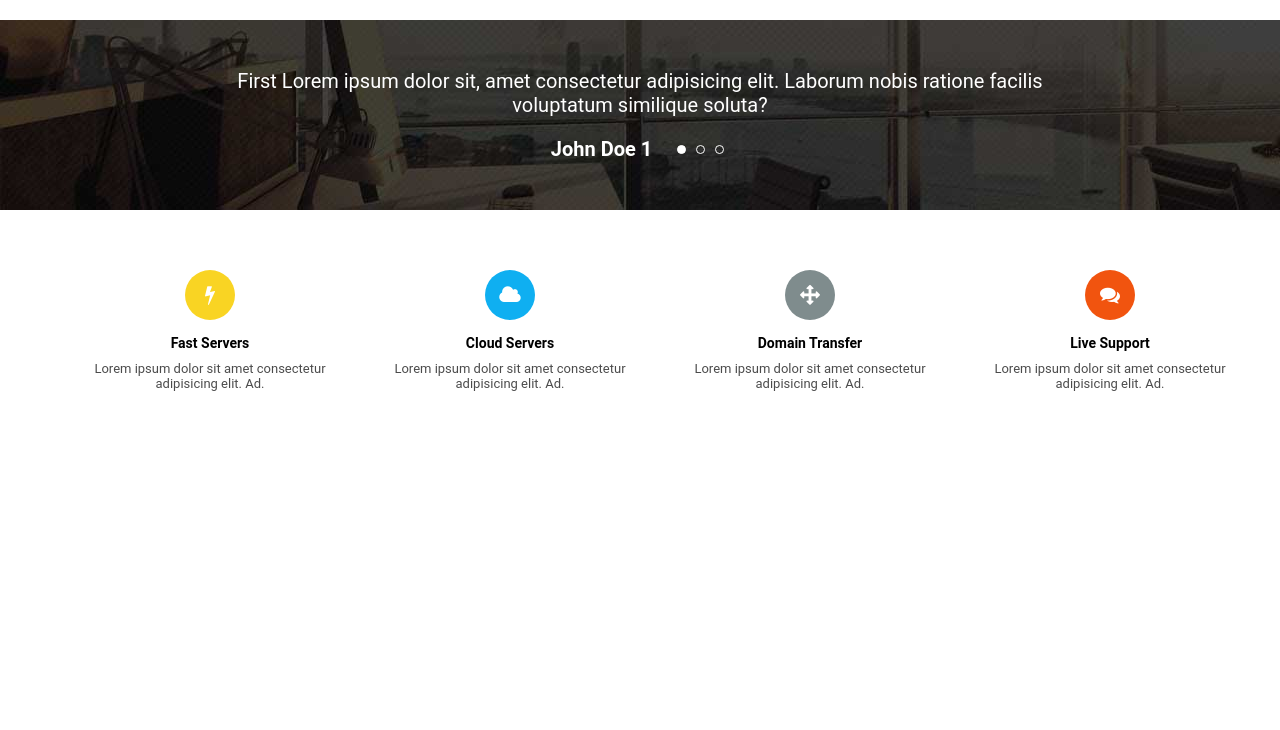
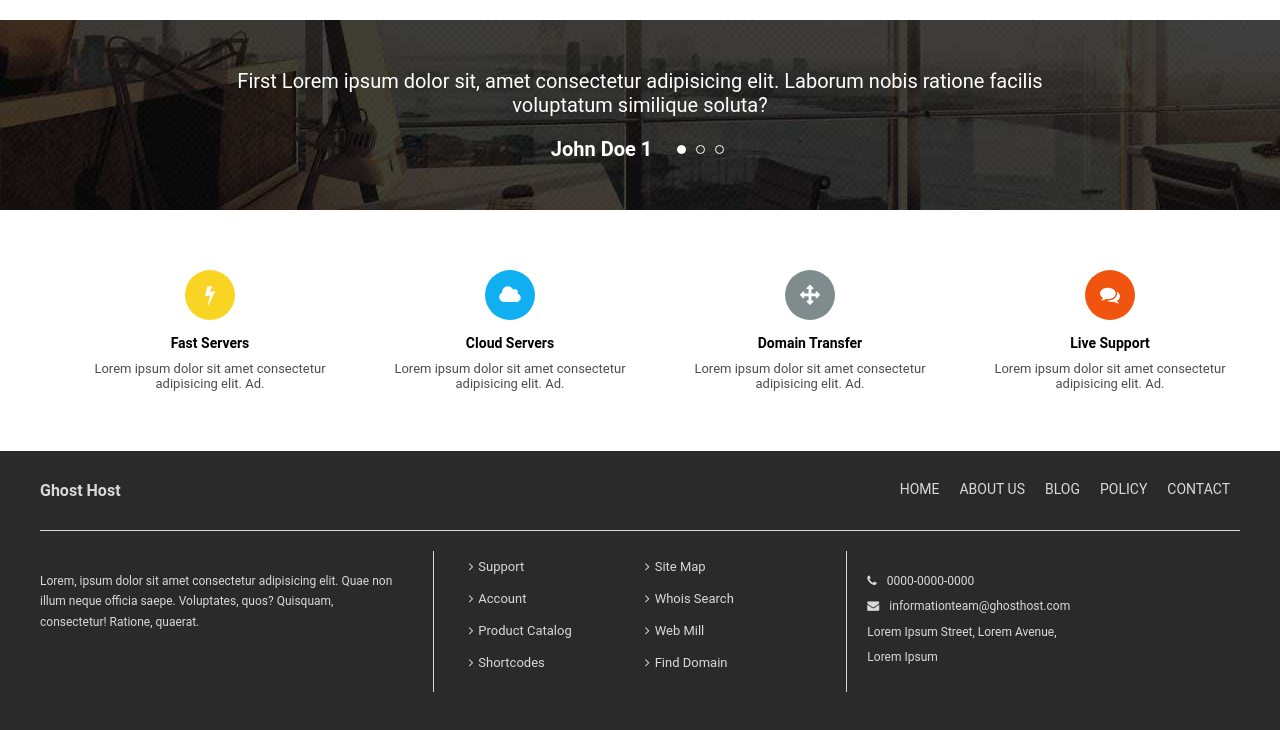
Before and after one commit to adherents/sass-practice, a website: page public/index.html in a window 1280 px wide. Shown: the part 2304-3034 px from the top of the page. Before the commit the page ends 2755 px from the top, so only its background shows below. Drawn offline with Linux system fonts and the light colour scheme.

Commit message:
footer block

```diff
--- a/public/index.html
+++ b/public/index.html
@@ -369,6 +369,59 @@
                 </div>
             </div>
         </section>
+        <footer class="footer">
+            <div class="footer__header view-port">
+                <div class="footer__brand">Ghost Host</div>
+                <div class="footer__nav">
+                    <li class="nav__item"><a href="#" class="nav__link">HOME</a></li>
+                    <li class="nav__item"><a href="#" class="nav__link">ABOUT US</a></li>
+                    <li class="nav__item"><a href="#" class="nav__link">BLOG</a></li>
+                    <li class="nav__item"><a href="#" class="nav__link">POLICY</a></li>
+                    <li class="nav__item"><a href="#" class="nav__link">CONTACT</a></li>
+                </div>
+            </div>
+            <div class="footer__content view-port">
+                <div class="footer__block footer__text">
+                    Lorem, ipsum dolor sit amet consectetur adipisicing elit. Quae non illum neque officia saepe. Voluptates, quos? Quisquam, consectetur! Ratione, quaerat.
+                </div>
+                <div class="footer__block footer__map">
+                    <ul class="footer__list">
+                        <li class="list__item">
+                            <i class="fa fa-angle-right list__icon"></i><a href="#" class="list__link">Support</a>
+                        </li>
+                        <li class="list__item">
+                            <i class="fa fa-angle-right list__icon"></i><a href="#" class="list__link">Account</a>
+                        </li>
+                        <li class="list__item">
+                            <i class="fa fa-angle-right list__icon"></i><a href="#" class="list__link">Product Catalog</a>
+                        </li>
+                        <li class="list__item">
+                            <i class="fa fa-angle-right list__icon"></i><a href="#" class="list__link">Shortcodes</a>
+                        </li>
+                    </ul>
+                    <ul class="footer__list">
+                        <li class="list__item">
+                            <i class="fa fa-angle-right list__icon"></i><a href="#" class="list__link">Site Map</a>
+                        </li>
+                        <li class="list__item">
+                            <i class="fa fa-angle-right list__icon"></i><a href="#" class="list__link">Whois Search</a>
+                        </li>
+                        <li class="list__item">
+                            <i class="fa fa-angle-right list__icon"></i><a href="#" class="list__link">Web Mill</a>
+                        </li>
+                        <li class="list__item">
+                            <i class="fa fa-angle-right list__icon"></i><a href="#" class="list__link">Find Domain</a>
+                        </li>
+                    </ul>
+                </div>
+                <div class="footer__block footer__contact">
+                    <p class="contact__item"><i class="fa fa-phone contact__icon"></i>0000-0000-0000</p>
+                    <p class="contact__item"><i class="fa fa-envelope contact__icon"></i>informationteam@ghosthost.com</p>
+                    <p class="contact__item">Lorem Ipsum Street, Lorem Avenue,</p>
+                    <p class="contact__item">Lorem Ipsum</p>
+                </div>
+            </div>
+        </footer>
     </div>
 
 </body>
--- /dev/null
+++ b/src/scss/footer.scss
@@ -0,0 +1,102 @@
+@import 'partials/params';
+@import 'partials/mixins';
+
+.footer {
+    background-color: $footer-bg-color;
+    color: $footer-color;
+    padding-bottom: 20px;
+
+    &__header {
+        display: flex;
+        justify-content: space-between;
+        padding: 30px 0;
+        border-bottom: 1px solid $footer-color;
+    }
+
+    &__brand {
+        font-weight: bold;
+    }
+
+    &__nav {
+        @include clear-list;
+        display: flex;
+
+        & .nav__item {
+            margin: 0 10px;
+            font-size: 14px;
+        }
+
+        & .nav__link {
+            text-transform: uppercase;
+            color: $footer-color;
+            transition: .3s all;
+            &:hover {
+                color: #fff;
+            }
+        }
+    }
+
+    &__content {
+        display: flex;
+        padding: 20px 0;
+        line-height: 1.7;
+        font-size: 12px;
+    }
+
+    &__block {
+        width: (100% / 3);
+        padding: 20px;
+    }
+
+    &__text {
+        color: $footer-color;
+        text-align: left;
+        margin-left: -20px;
+        margin-right: 20px;
+    }
+
+    &__map {
+        display: flex;
+        padding: 0 30px;
+        border-right: 1px solid $footer-color;
+        border-left: 1px solid $footer-color;
+    }
+
+    &__list {
+        @include clear-list;
+        width: 50%;
+        font-size: 13px;
+
+        & .list__item {
+            padding: 5px;
+            &:hover {
+                color: #fff;
+                .list__link {
+                    color: #fff;
+                    margin-left: 10px;
+                }
+            }
+        }
+
+        & .list__icon {
+
+        }
+
+        & .list__link {
+            margin-left: 5px;
+            color: $footer-color;
+            transition: .3s margin-left;
+        }
+    }
+
+    &__contact {
+
+        & .contact__item {
+            margin-bottom: 5px;
+        }
+
+        & .contact__icon {
+            margin-right: 10px;
+        }
+    }
+}
--- a/src/scss/partials/_params.scss
+++ b/src/scss/partials/_params.scss
@@ -8,6 +8,7 @@ $orange: #f1540f;
 $footer-bg-color: #2a2a2a;
 $main-bg-color: #000;
 $buy-border-color: #d9d9d9;
+$footer-color:#d9d9d9;
 
 //Sizes
 $nav-height: 60px;
```
Also changed, not shown: public/bundle.min.css.
